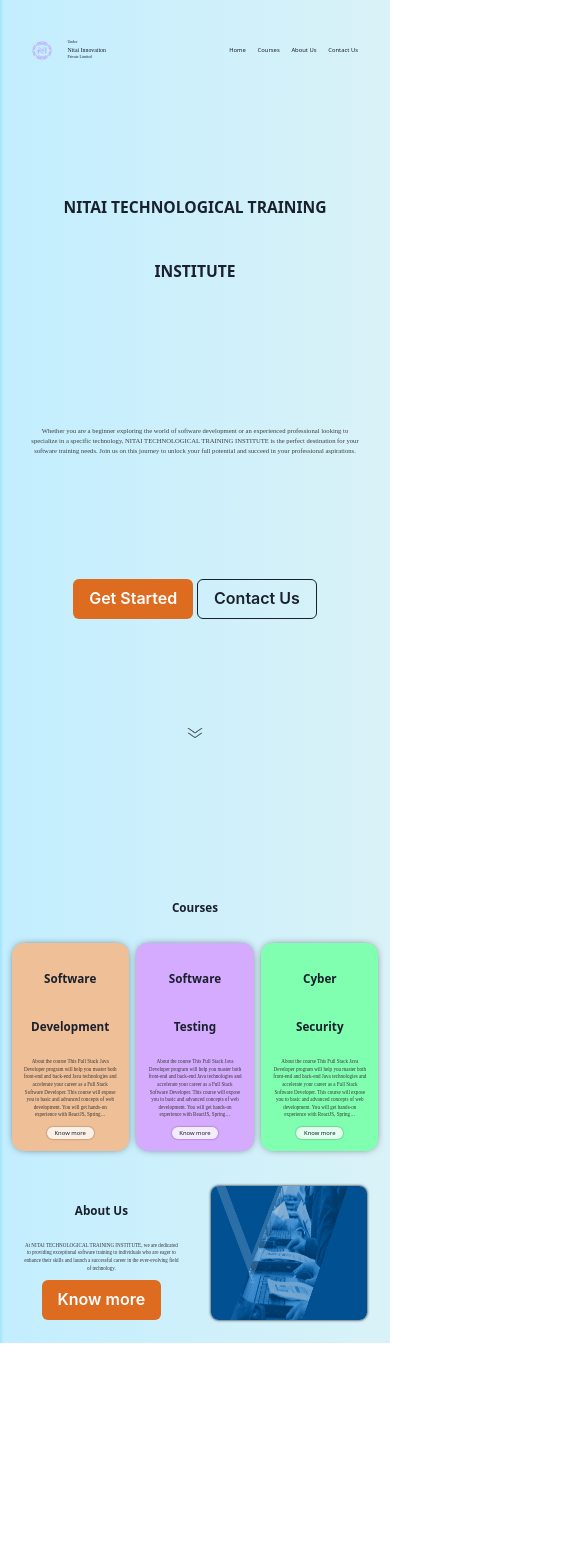
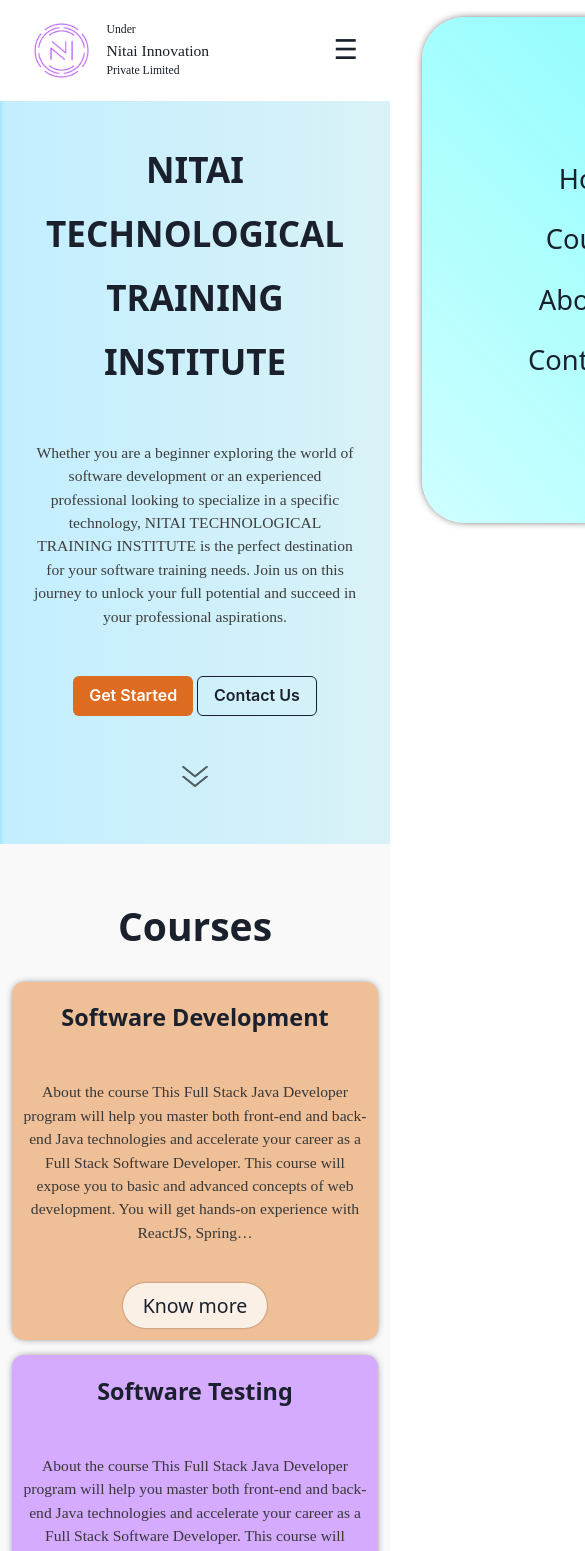
Before and after one commit to tejhagargi9/nitaitechnolabs, a Next.js app: page / in a window 390 px wide. Shown: the top 1551 px of the page, 585 px wide, since content can reach past the window. Before the commit the page ends 1343 px from the top, so only its background shows below. Built offline with nearby package versions, Linux system fonts and the light colour scheme.

Commit message:
home responsive

```diff
--- a/src/Components/navbar.jsx
+++ b/src/Components/navbar.jsx
@@ -1,11 +1,18 @@
-import React from "react";
+"use client";
+
+import React, { useState } from "react";
 import { Button, Menu, MenuButton, MenuItem, MenuList } from "@chakra-ui/react";
 import Link from "next/link";
 import "@/Styles/navbar.css";
 
 const Navbar = () => {
+  const [menuOpen, setMenuOpen] = useState(false);
+
+  const toggleMenu = () => {
+    setMenuOpen(!menuOpen);
+  };
+
   return (
-    <>
     <div className="navbar">
       <Link href="/" className="navbarLogo">
         <img src="/images/nitaiLogo.png" alt="" />
@@ -43,8 +50,38 @@
           Contact Us
         </Link>
       </div>
+
+      <div className="menuIcon" onClick={toggleMenu} colorScheme="orange">
+        {menuOpen ? "X" : "☰"}
       </div>
-    </>
+      <div className={`menuNavbarItems ${menuOpen ? "showMenu" : ""}`}>
+        <Link href="/" className="navItem">
+          Home
+        </Link>
+        <Menu>
+          <MenuButton className="navItem">Courses</MenuButton>
+          <MenuList>
+            <MenuItem>
+              <Link href="/cources/cyber-security">Cyber Security</Link>
+            </MenuItem>
+            <MenuItem>
+              <Link href="/cources/software-development">
+                Software Development
+              </Link>
+            </MenuItem>
+            <MenuItem>
+              <Link href="/cources/software-testing">Software Testing</Link>
+            </MenuItem>
+          </MenuList>
+        </Menu>
+        <Link href="/about-us" className="navItem">
+          About Us
+        </Link>
+        <Link href="/contact-us" className="navItem">
+          Contact Us
+        </Link>
+      </div>
+    </div>
   );
 };
 
--- a/src/Styles/home.css
+++ b/src/Styles/home.css
@@ -6,11 +6,9 @@
 }
 
 .home{
-  background: rgb(230, 230, 230);
+  background: rgb(249, 249, 249);
   overflow-x: hidden;
   scroll-behavior: smooth;
-  background: rgb(2,0,36);
-  background: linear-gradient(90deg, rgba(2,0,36,1) 0%, rgba(0,190,255,1) 0%, rgba(145,216,240,1) 0%, rgba(163,229,250,1) 0%, rgba(195,238,255,1) 1%, rgba(217,242,247,1) 100%, rgba(205,240,252,1) 100%, rgba(0,164,225,1) 100%, rgba(2,38,80,1) 100%, rgba(5,38,113,1) 100%, rgba(9,9,121,1) 100%, rgba(7,58,154,1) 100%);
 }
 .mainSection{
   padding: 3vw;
@@ -18,6 +16,8 @@
   position: relative;
   height: 88vh;
   place-items: center;
+  background: rgb(2,0,36);
+  background: linear-gradient(90deg, rgba(2,0,36,1) 0%, rgba(0,190,255,1) 0%, rgba(145,216,240,1) 0%, rgba(163,229,250,1) 0%, rgba(195,238,255,1) 1%, rgba(217,242,247,1) 100%, rgba(205,240,252,1) 100%, rgba(0,164,225,1) 100%, rgba(2,38,80,1) 100%, rgba(5,38,113,1) 100%, rgba(9,9,121,1) 100%, rgba(7,58,154,1) 100%);
 }
 
 #heading{
@@ -188,3 +188,59 @@
   border-radius: 2vw;
   box-shadow: 0px 0px 3px 0px black;
 }
+
+
+
+
+
+
+
+
+
+
+
+
+@media screen and (max-width: 800px) {
+  #heading {
+    font-size: 9vw;
+    width: 100%;
+}
+  #para{
+    font-size: 4vw;
+  }
+  #slideDownIcon {
+    width: 9vw;
+    height: 7.4vw;
+}
+#coursesHeading {
+  font-size: 10vw;
+  margin: 5vw 0;
+}
+  .coursesSection {
+    grid-template-columns: 1fr;
+    gap: 4vw;
+}
+.courses h1{
+  font-size: 6vw;
+}
+
+.courses p {
+  font-size: 4vw;
+  margin: 10vw 0;
+}
+.courseLinks {
+  font-size: 5vw;
+  padding: 2vw 5vw;
+}
+.aboutUsSection {
+  grid-template-columns: 1fr;
+}
+.aboutUsSection h1 {
+  font-size: 10vw;
+  margin-top : 10vw;
+}
+.aboutUsSection p {
+  font-size: 3.4vw;
+  margin: 3vw 0;
+}
+}
--- a/src/Styles/navbar.css
+++ b/src/Styles/navbar.css
@@ -1,11 +1,11 @@
-*{
+* {
     margin: 0;
     padding: 0;
     box-sizing: border-box;
     scroll-behavior: smooth;
   }
 
-.navbar{
+  .navbar {
     z-index: 100;
     display: flex;
     height: 12vh;
@@ -15,27 +15,25 @@
     align-items: center;
     padding: 0.5rem 2rem;
     backdrop-filter: blur(3rem);
-    background: rgb(2,0,36);
-    background: linear-gradient(90deg, rgba(2,0,36,1) 0%, rgba(0,190,255,1) 0%, rgba(145,216,240,1) 0%, rgba(163,229,250,1) 0%, rgba(195,238,255,1) 1%, rgba(217,242,247,1) 100%, rgba(205,240,252,1) 100%, rgba(0,164,225,1) 100%, rgba(2,38,80,1) 100%, rgba(5,38,113,1) 100%, rgba(9,9,121,1) 100%, rgba(7,58,154,1) 100%);
   }
 
-.navbarLogo{
+  .navbarLogo {
     display: flex;
     justify-content: center;
     align-items: center;
     gap: 1rem;
+  }
 
-}
-.navbarLogo img{
+  .navbarLogo img {
     width: 5vw;
   }
 
-.navbarItems{
+  .navbarItems {
     display: flex;
     gap: 3vw;
   }
 
-.navItem{
+  .navItem {
     font-size: 1.5vw;
     font-family: system-ui;
     font-weight: 400;
@@ -45,17 +43,79 @@
     border-bottom: 2px solid #000; /* Change to your desired color */
   }
 
-#logoText1{
+  #logoText1 {
     font-size: 1vw;
   }
-#logoText2{
+
+  #logoText2 {
     font-size: 1.5vw;
   }
-#logoText3{
+
+  #logoText3 {
     font-size: 1vw;
   }
+
   #logoText1,
   #logoText2,
-#logoText3{
+  #logoText3 {
     font-family: cursive;
   }
+
+  .menuIcon {
+    display: none;
+    z-index: 99;
+  }
+
+  .menuNavbarItems {
+    display: none;
+  }
+
+  @media screen and (max-width: 800px) {
+    .navbarItems {
+      display: none;
+    }
+
+    .menuIcon {
+        display: block;
+        font-size: 7vw;
+        cursor: pointer;
+    }
+
+    .menuNavbarItems {
+        height: 60vh;
+        width: 90vw;
+        border-radius: 11vw;
+        position: absolute;
+        box-shadow: 0px 0px 10px -3px black;
+        top: 2vh;
+        backdrop-filter: blur(85px);
+        display: flex;
+        justify-content: center;
+        align-items: center;
+        flex-direction: column;
+        gap: 5vw;
+        transform: translateX(100vw);
+        background: linear-gradient(45deg, #cfffff, #6dfcfcd4);
+        transition: transform 0.3s ease-in-out;
+    }
+
+    .menuNavbarItems.showMenu {
+      transform: translateX(0);
+    }
+
+    .navItem {
+      font-size: 7vw;
+    }
+    .navbarLogo img {
+        width: 15vw;
+    }
+    #logoText1 {
+        font-size: 3vw;
+    }
+    #logoText2 {
+        font-size: 4vw;
+    }
+    #logoText3 {
+        font-size: 3vw;
+    }
+  }
--- a/src/app/page.jsx
+++ b/src/app/page.jsx
@@ -33,8 +33,7 @@
       <h1 id="coursesHeading">Courses</h1>
       <div className="coursesSection" id="coursesSection">
         <div className="courses sd">
-          <h1>Software</h1>
-          <h1>Development</h1>
+          <h1>Software Development</h1>
           <p>
             About the course This Full Stack Java Developer program will help
             you master both front-end and back-end Java technologies and
@@ -47,8 +46,7 @@
           </Link>
         </div>
         <div className="courses st">
-          <h1>Software</h1>
-          <h1>Testing</h1>
+          <h1>Software Testing</h1>
           <p>
             About the course This Full Stack Java Developer program will help
             you master both front-end and back-end Java technologies and
@@ -61,8 +59,7 @@
           </Link>
         </div>
         <div className="courses cs">
-          <h1>Cyber</h1>
-          <h1>Security</h1>
+          <h1>Cyber Security</h1>
           <p>
             About the course This Full Stack Java Developer program will help
             you master both front-end and back-end Java technologies and
@@ -86,7 +83,7 @@
             ever-evolving field of technology.
           </p>
           <Button colorScheme="orange" variant="solid">
-            Know more
+            <Link href={"/about-us"}>Know more</Link>
           </Button>
         </div>
         <div>
```
Lines whose indentation alone changed are shown as unchanged.
